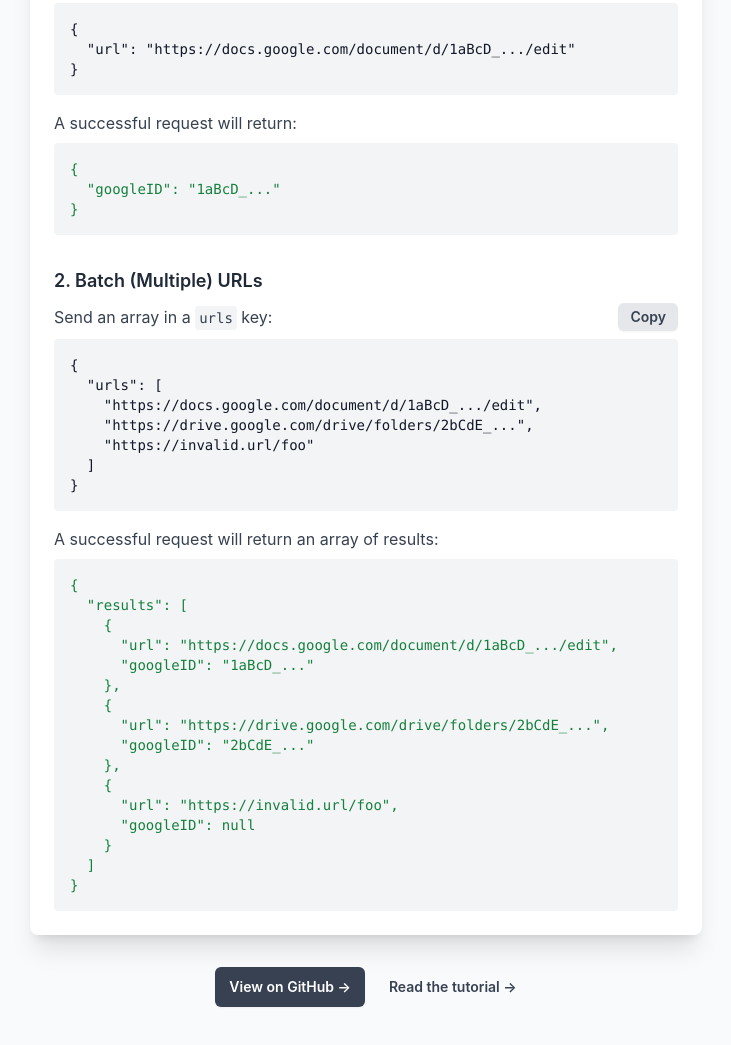
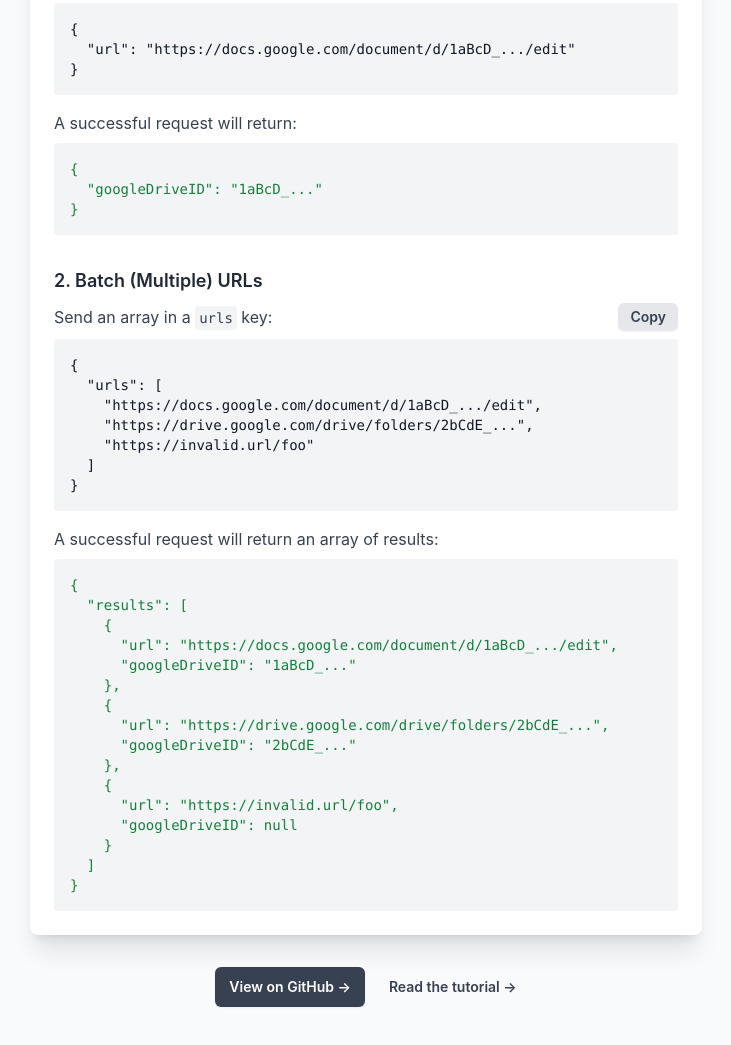
Before and after one commit to henryreith/Universal-Google-Drive-ID-Extractor, a website: page index.html in a window 1280 px wide. Shown: the part 625-1670 px from the top of the page, without its empty margins (274-1005 px from the left). Drawn offline with nearby package versions, Linux system fonts and the light colour scheme.

Commit message:
Replace googleID with googleDriveID in JSON examples

```diff
--- a/index.html
+++ b/index.html
@@ -85,7 +85,7 @@
                         A successful request will return:
                     </p>
                     <pre class="bg-gray-100 dark:bg-gray-900 text-green-700 dark:text-green-300 p-4 rounded text-sm overflow-x-auto"><code>{
-  "googleID": "1aBcD_..."
+  "googleDriveID": "1aBcD_..."
 }</code></pre>
 
                     <!-- ### BATCH (MULTIPLE) URLS ### -->
@@ -117,15 +117,15 @@
   "results": [
     {
       "url": "https://docs.google.com/document/d/1aBcD_.../edit",
-      "googleID": "1aBcD_..."
+      "googleDriveID": "1aBcD_..."
     },
     {
       "url": "https://drive.google.com/drive/folders/2bCdE_...",
-      "googleID": "2bCdE_..."
+      "googleDriveID": "2bCdE_..."
     },
     {
       "url": "https://invalid.url/foo",
-      "googleID": null
+      "googleDriveID": null
     }
   ]
 }</code></pre>
```
